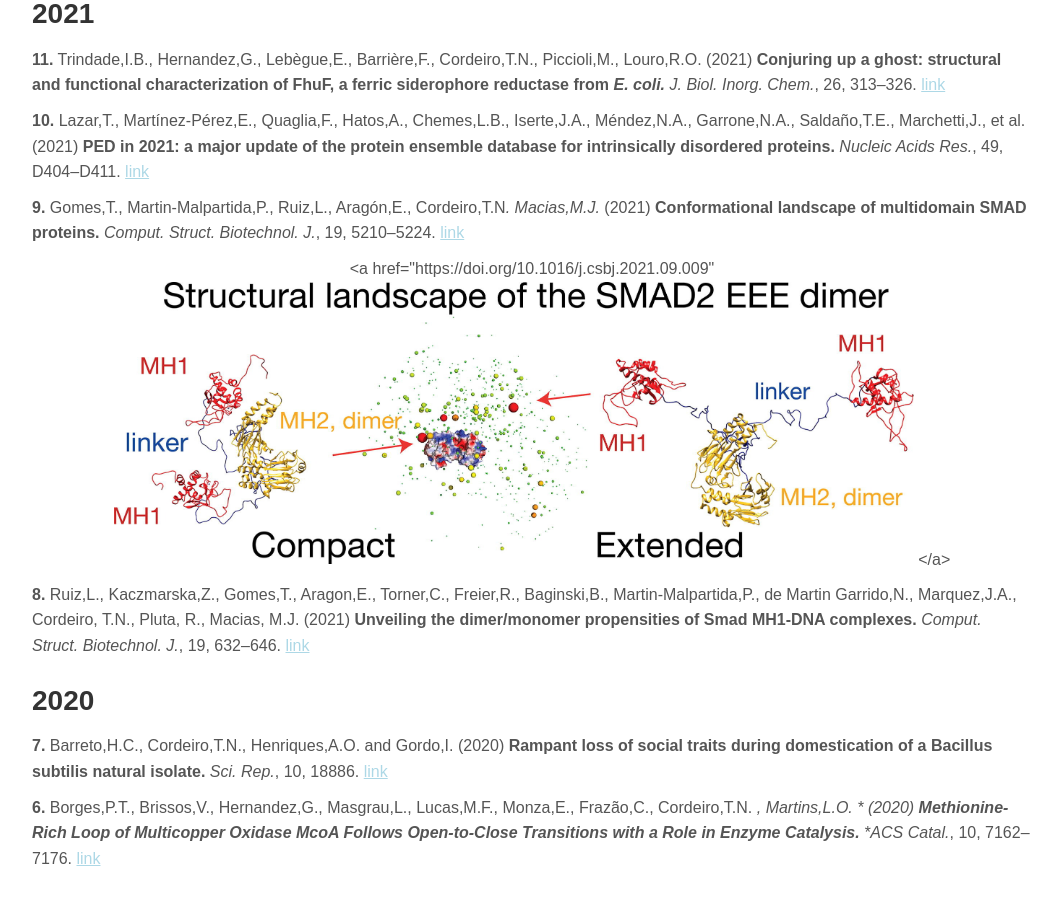
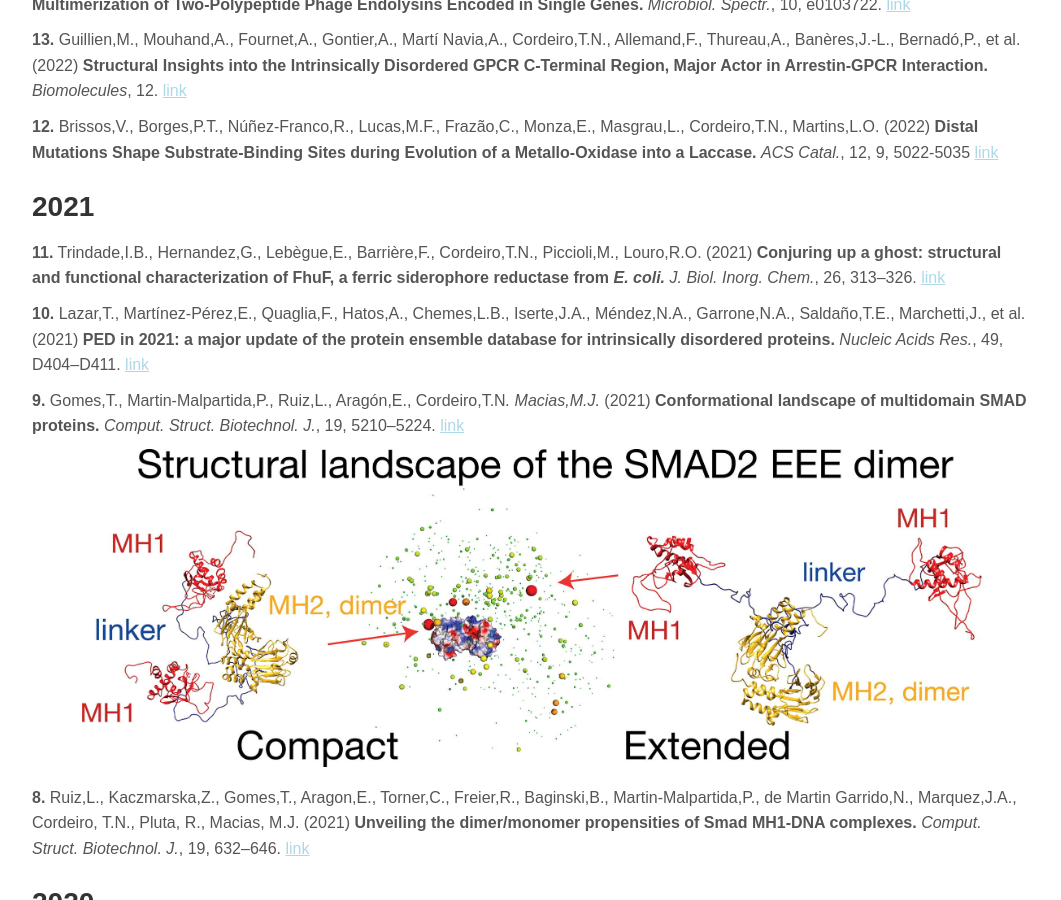
Before and after one commit to CordeiroLab/CordeiroLab.github.io, a Jekyll site: the page built from content/publications.md, in a window 1280 px wide and 900 px high, scrolled down 2800 px. Shown: the whole window, without its empty margins (108-1169 px from the left). Built offline with Jekyll 4.4.1, drawn with Linux system fonts in a browser that asks for light colours; our own code applies the rules of GitHub Pages for plain Markdown files.

Commit message:
Update publications.md

```diff
--- a/content/publications.md
+++ b/content/publications.md
@@ -1,9 +1,9 @@
-> <img src="/assets/images/icons/gscholar_icon.svg" alt="gscholar" width="20" height="20"> [more on Google Scholar](https://scholar.google.com/citations?user=ZKSPS14AAAAJ&hl=en)
+> <img src="/assets/images/icons/gscholar_icon.svg" alt="gscholar" width="20" height="20"> **[more on Google Scholar](https://scholar.google.com/citations?user=ZKSPS14AAAAJ&hl=en)**
 ## 2025
 **20.** Gomes,T., Ruiz,L., Martin-Malpartida,P., Bernado,P., Baptista,A.M., Macias,M.J. and Cordeiro,T.N.* (2025) **KDSAXS: A Tool for Analyzing Binding Equilibria with Saxs Data Using Explicit Models.** *J. Mol. Biol.* *in press* [link](https://doi.org/10.1016/j.jmb.2025.169103)
 <p align="center">
   <a href="https://doi.org/10.1016/j.jmb.2025.169103" >
-  <img src="/assets/images/thumbnail/pub20-thumbnail.png" alt="Publication 20" style="width: 80%; max-width: 100%; height: auto;" />
+  <img src="/assets/images/thumbnail/pub20-thumbnail.png" alt="Publication 20" style="width: 90%; max-width: 100%; height: auto;" />
   </a>
 </p>
 
@@ -11,7 +11,7 @@
 **19.** Vieira,M.F.M., Hernandez,G., Zhong,Q., Arbesú,M., Veloso,T., Gomes,T., Martins,M.L., Monteiro,H., Frazão,C., Frankel,G., Zanzoni, A.,  Cordeiro, T.N.* (2024) **The pathogen-encoded signalling receptor Tir exploits host-like intrinsic disorder for infection.** *Commun. Biol.*, 7, 179. [link](https://doi.org/10.1038/s42003-024-05856-9)
 <p align="center">
   <a href="https://doi.org/10.1038/s42003-024-05856-9" >
-  <img src="/assets/images/thumbnail/pub19-thumbnail.png" alt="Publication 19" style="width: 80%; max-width: 100%; height: auto;" />
+  <img src="/assets/images/thumbnail/pub19-thumbnail.png" alt="Publication 19" style="width: 90%; max-width: 100%; height: auto;" />
   </a>
 </p>
 
@@ -25,7 +25,7 @@
 **15.** Gaspar,C.J., Gomes,T., Martins,J.C., Melo,M.N., Adrain,C., Cordeiro,T.N.* ,Domingos,P.M*. (2023) **Xport-A functions as a chaperone by stabilizing the first five transmembrane domains of rhodopsin-1.** *iScience*, 26, 108309. [link](https://doi.org/10.1016/j.isci.2023.108309)
 <p align="center">
   <a href="https://doi.org/10.1016/j.isci.2023.108309" >
-  <img src="/assets/images/thumbnail/pub15-thumbnail.png" alt="Publication 15" style="width: 80%; max-width: 100%; height: auto;" />
+  <img src="/assets/images/thumbnail/pub15-thumbnail.png" alt="Publication 15" style="width: 90%; height: auto;" />
   </a>
 </p>
 
@@ -43,8 +43,8 @@
 
 **9.** Gomes,T., Martin-Malpartida,P., Ruiz,L., Aragón,E., Cordeiro,T.N*. Macias,M.J.* (2021) **Conformational landscape of multidomain SMAD proteins.** *Comput. Struct. Biotechnol. J.*, 19, 5210–5224. [link](https://doi.org/10.1016/j.csbj.2021.09.009)
 <p align="center">
-  <a href="https://doi.org/10.1016/j.csbj.2021.09.009"
-  <img src="/assets/images/thumbnail/pub9-thumbnail.png" alt="Publication 9" style="width: 80%; max-width: 100%; height: auto;" />
+  <a href="https://doi.org/10.1016/j.csbj.2021.09.009" >
+  <img src="/assets/images/thumbnail/pub9-thumbnail.png" alt="Publication 9" style="width: 90%; max-width: 100%; height: auto;" />
   </a>
 </p>
 
```
